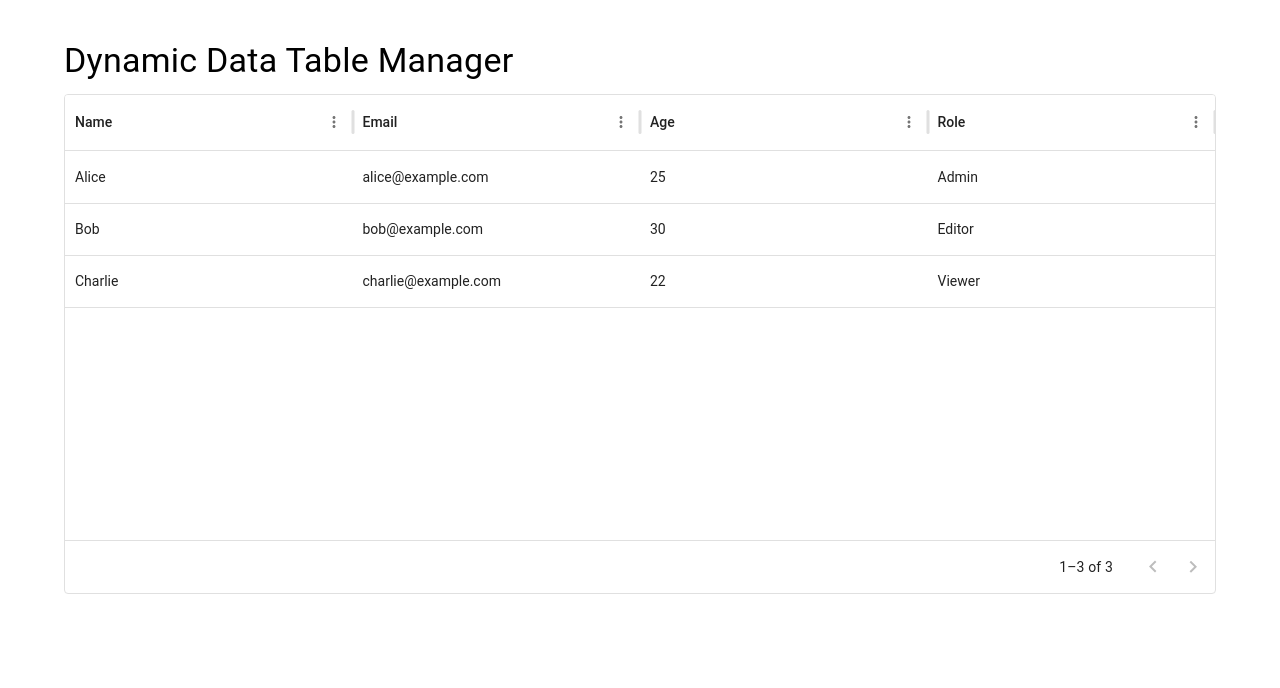
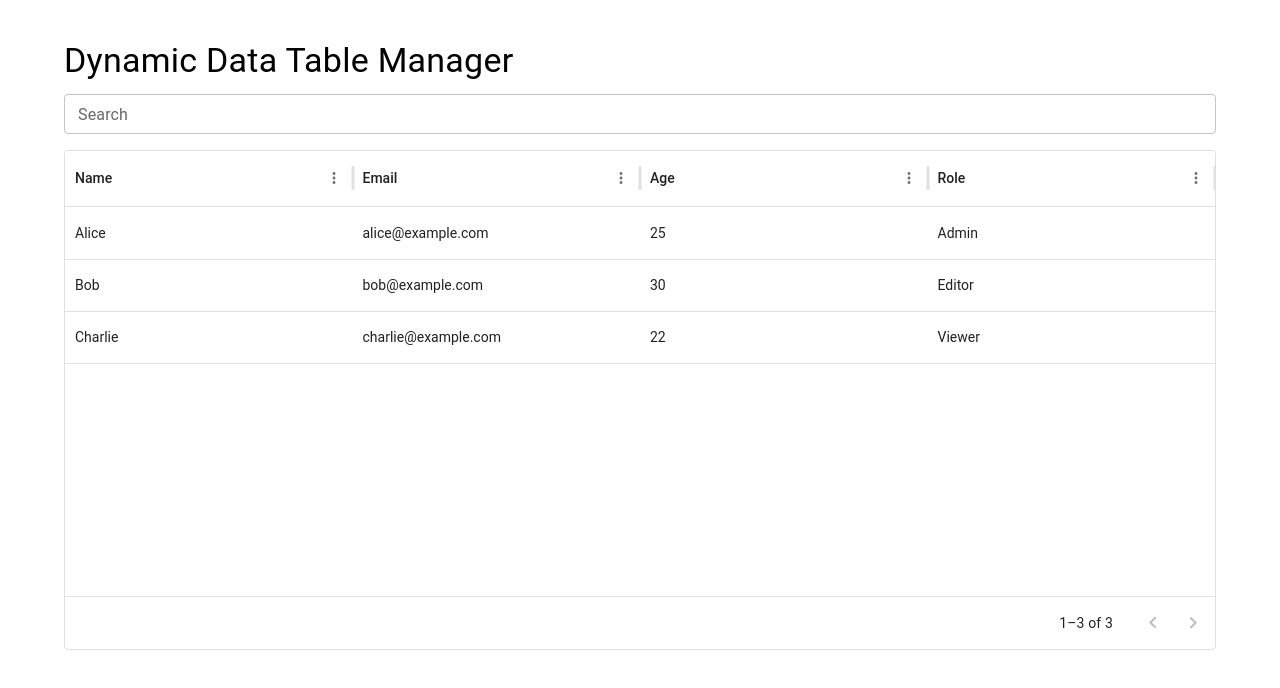
Before and after one commit to RasadhiSanchala/dynamic-data-table, a React (Vite) app: page / in a window 1280 px wide. Shown: the top 688 px of the page. Built offline with nearby package versions, Linux system fonts and the light colour scheme.

Commit message:
add global search functionality to filter rows across visible columns

```diff
--- a/src/components/DataTable.tsx
+++ b/src/components/DataTable.tsx
@@ -1,11 +1,13 @@
-import React from "react";
+import React, { useState, useMemo } from "react";
 import { useSelector } from "react-redux";
 import type { RootState } from "../store";
 import { DataGrid } from "@mui/x-data-grid";
+import TextField from "@mui/material/TextField";
+import Box from "@mui/material/Box";
 
 const DataTable: React.FC = () => {
   const { data, visibleColumns } = useSelector((state: RootState) => state.table);
-
+  const [searchTerm, setSearchTerm] = useState("");
 
   const columns = visibleColumns.map((col) => ({
     field: col,
@@ -14,10 +16,32 @@
     editable: false,
   }));
 
+  // Filter rows based on search term
+  const filteredRows = useMemo(() => {
+    if (!searchTerm) return data;
+
+    return data.filter((row) =>
+      visibleColumns.some((col) =>
+        String(row[col]).toLowerCase().includes(searchTerm.toLowerCase())
+      )
+    );
+  }, [searchTerm, data, visibleColumns]);
+
   return (
+    <Box>
+      <TextField
+        label="Search"
+        variant="outlined"
+        size="small"
+        fullWidth
+        sx={{ mb: 2 }}
+        value={searchTerm}
+        onChange={(e) => setSearchTerm(e.target.value)}
+      />
+
       <div style={{ height: 500, width: "100%" }}>
         <DataGrid
-                rows={data}
+          rows={filteredRows}
           columns={columns}
           initialState={{
             pagination: {
@@ -27,8 +51,8 @@
           pageSizeOptions={[10]}
           disableRowSelectionOnClick
         />
-
       </div>
+    </Box>
   );
 };
 
```
Lines whose indentation alone changed are shown as unchanged.
